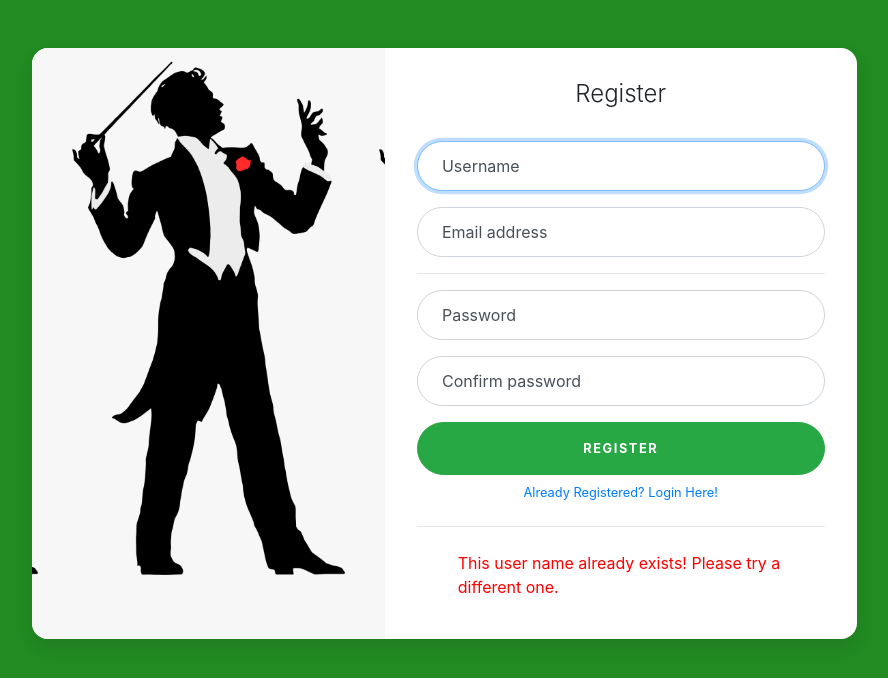
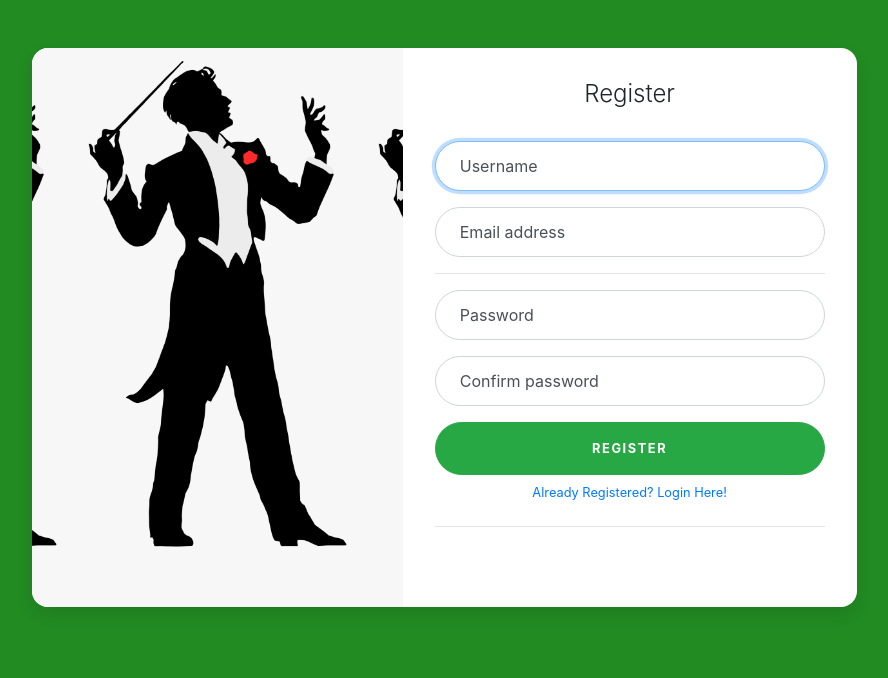
Before and after one commit to YonatanBiton/Maestro-Project-magshimim, a Flask app: page /signup in a window 1280 px wide. Shown: the part 76-754 px from the top of the page, without its empty margins (196-1084 px from the left). Run offline with Flask 2, Linux system fonts and the light colour scheme; some libraries are stand-ins or nearby versions.

Commit message:
Minor fixes

```diff
--- a/Server Side/Server.py
+++ b/Server Side/Server.py
@@ -23,7 +23,7 @@ def get_index():
         folder_path = f'{os.getcwd()}/Server Side/{Config.UPLOAD_FOLDER}{logged_user.name}'
         midi_load = ""
         midi_files = glob.glob(f"{folder_path}/*.mid")
-        current_file =  session['midi_index'] + 1 if 'midi_index' in session else 1
+        current_file =  session['midi_index'] + 1 if 'midi_index' in session else 0
         current_song_name = ntpath.basename(midi_files[session['midi_index']]) if 'midi_index' in session and session['midi_index'] < len(midi_files) else ""
         for file in midi_files:
                 midi_load += f"<li>{ntpath.basename(file)}</li>"
--- a/Server Side/templates/singup.html
+++ b/Server Side/templates/singup.html
@@ -94,8 +94,7 @@
                                 Here!</a>
                             <hr class="my-4">
                         </form>
-                        <label style="margin-left: 10%; color:red;">This user name already exists! Please try a
-                            different one.{{ErrorMessage}}</label>
+                        <label style="margin-left: 10%; color:red;">{{ErrorMessage}}</label>
                     </div>
 
                 </div>
```
